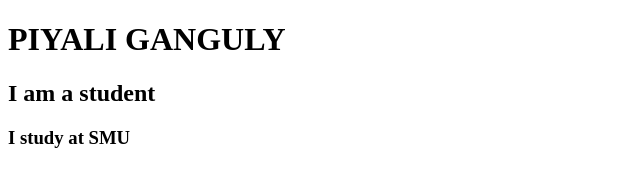
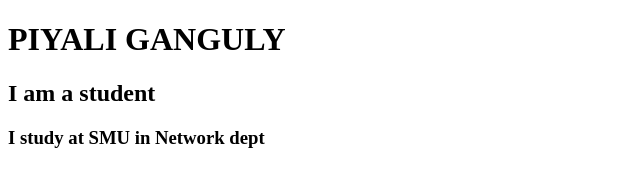
Before and after one commit to piyali199/smu-eets8357-PG, a plain HTML site: page PG3.html in a window 1280 px wide. Shown: the whole page, without its empty margins (0-640 px from the left). Drawn offline with Linux system fonts and the light colour scheme.

Commit message:
Merged third-branch

```diff
--- a/PG3.html
+++ b/PG3.html
@@ -6,6 +6,6 @@
 <body>
 	<h1>PIYALI GANGULY</h1>
 	<h2>I am a student</h2>
-	<h3>I study at SMU</h3>
+	<h3>I study at SMU in Network dept</h3>
 </body>
 </html>
```
